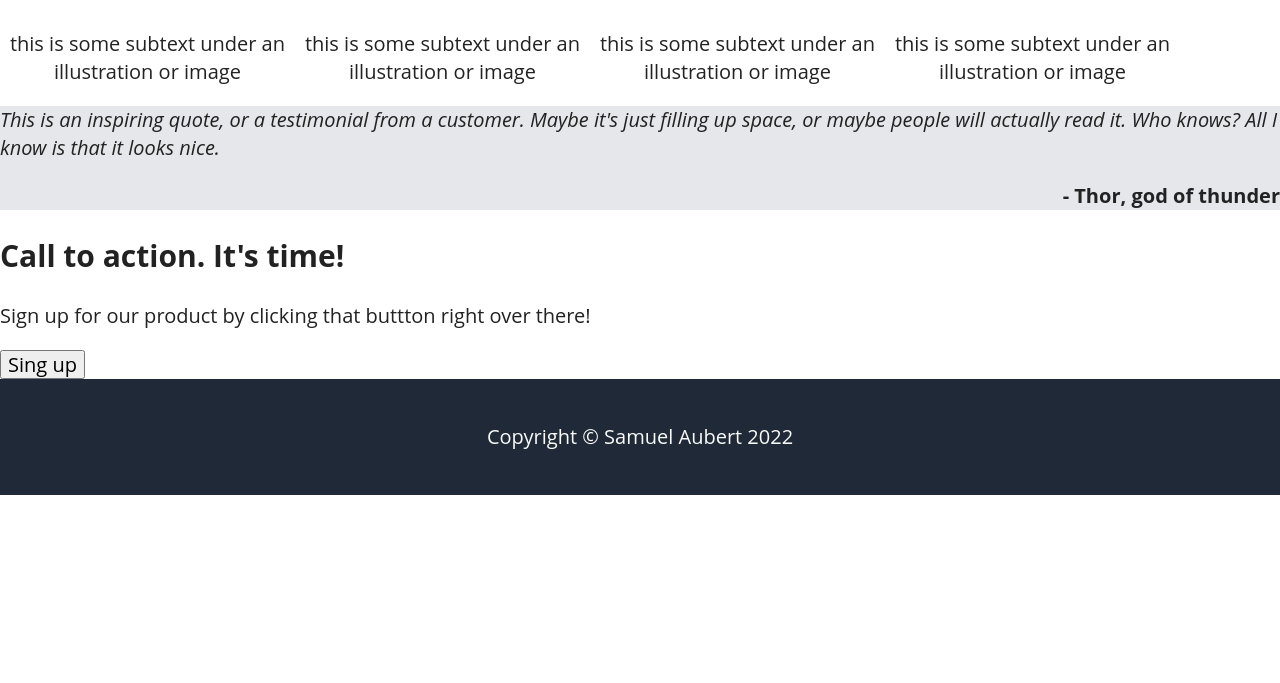
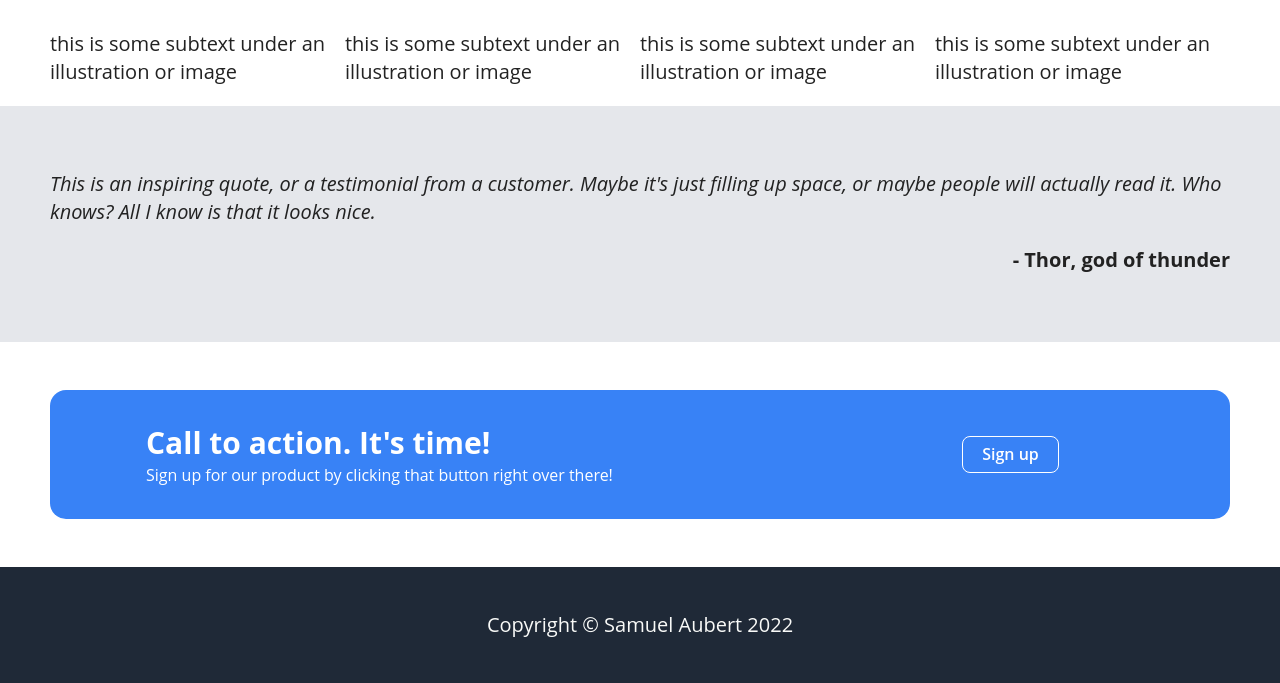
Before and after one commit to Upacesky-26/TOP-landing-page, a plain HTML site: page index.html in a window 1280 px wide. Shown: the part 500-1183 px from the top of the page. Before the commit the page ends 995 px from the top, so only its background shows below. Drawn offline with Linux system fonts and the light colour scheme.

Commit message:
centers all content and fix all colors

```diff
--- a/index.html
+++ b/index.html
@@ -52,6 +52,8 @@
             </div>
           </div>
         </div>
+      </section>
+      <section class="quote-section">
         <div class="quote">
           <em
             >This is an inspiring quote, or a testimonial from a customer. Maybe
@@ -61,12 +63,17 @@
           <p>- Thor, god of thunder</p>
         </div>
       </section>
-      <section>
-        <h2>Call to action. It's time!</h2>
-        <p>
-          Sign up for our product by clicking that buttton right over there!
-        </p>
-        <button>Sing up</button>
+
+      <section class="cta-section">
+        <div class="cta">
+          <div class="cta-text">
+            <h2>Call to action. It's time!</h2>
+            <p>
+              Sign up for our product by clicking that button right over there!
+            </p>
+          </div>
+          <div class="cta-button"><button class="btn-cta">Sign up</button></div>
+        </div>
       </section>
       <footer>
         <p class="footer">Copyright © Samuel Aubert 2022</p>
--- a/stylesheets/components/_button.scss
+++ b/stylesheets/components/_button.scss
@@ -1,3 +1,15 @@
 // -----------------------------------------------------------------------------
 // This file contains all styles related to the button component.
 // -----------------------------------------------------------------------------
+
+.btn-cta {
+  all: unset;
+  color: white;
+  border: solid 1px white;
+  border-radius: 0.5em;
+  background-color: none;
+  padding: 0.4em 1.2em;
+  font-size: medium;
+  font-weight: 600;
+  cursor: pointer;
+}
--- a/stylesheets/pages/_home.scss
+++ b/stylesheets/pages/_home.scss
@@ -20,23 +20,63 @@
 }
 .picture {
   flex: 1;
+  background-color: $light-grey;
+  border-radius: 0.5rem;
 }
 
 .random-info {
-  display: block;
-  text-align: center;
+  display: flex;
+  flex-direction: column;
+  justify-content: center;
+  align-items: center;
   width: 100%;
 }
 .cards {
   display: flex;
-  justify-content: space-around;
+  justify-content: center;
   max-width: $max-width;
 }
 
+.quote-section {
+  background-color: $light-grey;
+  padding: 4rem 3rem 3rem 3rem;
+  display: flex;
+  align-items: center;
+  justify-content: center;
+}
 .quote {
-  background-color: $light-grey;
+  max-width: $max-width;
   & p {
     text-align: end;
     font-weight: 700;
   }
 }
+.cta-section {
+  display: flex;
+  flex-direction: row;
+  justify-content: center;
+}
+.cta {
+  display: flex;
+  align-items: center;
+  background-color: $blue-button;
+  color: white;
+  padding: 2rem 6rem;
+  margin: 3rem;
+  width: $max-width;
+  border-radius: 1rem;
+}
+.cta-text {
+  flex: 3;
+  & h2 {
+    margin: 0;
+  }
+  & p {
+    margin: 0;
+    font-size: medium;
+  }
+}
+.cta-button {
+  flex: 1;
+  text-align: center;
+}
```
Also changed, not shown: styles.css, 1 other file.
